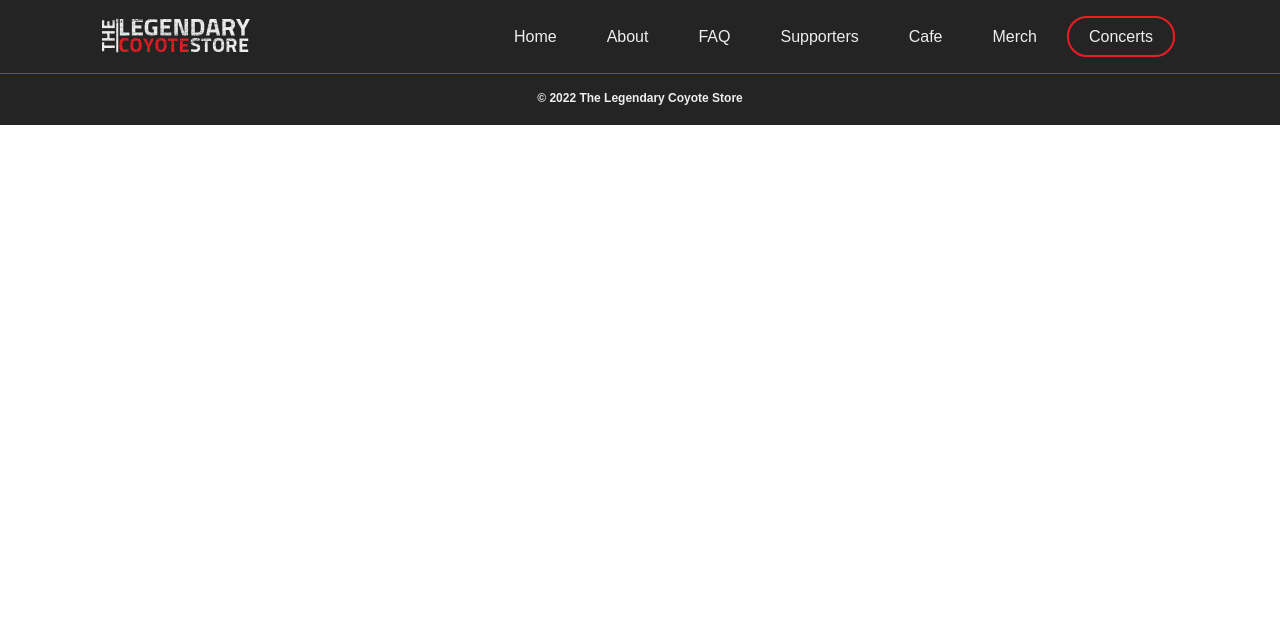
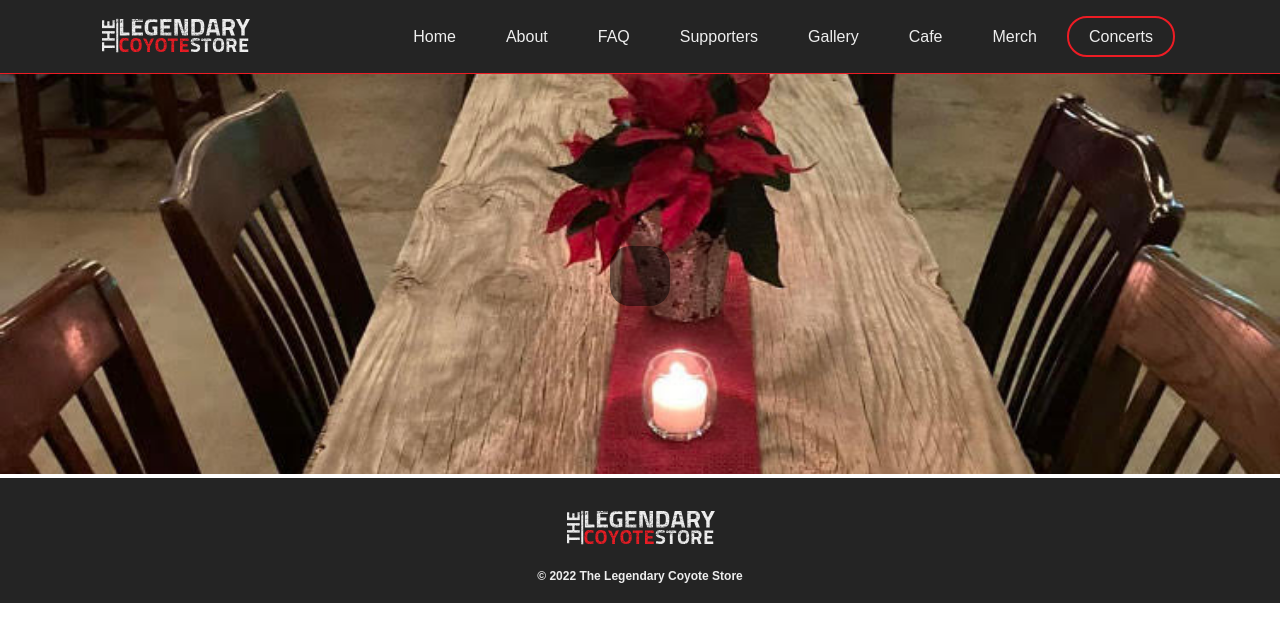
Before and after one commit to BMasonJ13/coyote-store-website, a React (Create React App) app: page /Cafe in a window 1280 px wide. Shown: the top 642 px of the page. Built offline with nearby package versions, Linux system fonts and the light colour scheme; a web font is replaced by a local one.

Commit message:
Added Tabs

```diff
--- a/src/components/navbar/navbar.css
+++ b/src/components/navbar/navbar.css
@@ -115,7 +115,7 @@ nav{
 .is-active-drawer ul .nav-link{
     margin: 0;
     padding: 0;
-    height: 75px;
+    height: 60px;
     width: 100%;
     text-align: center;
 
@@ -194,6 +194,9 @@ nav{
     .hamburger{
         display: none;
     }
+    .is-active-drawer{
+        display: none;
+    }
     nav{
         display: block;
     }
--- a/src/components/navbar/navbar.js
+++ b/src/components/navbar/navbar.js
@@ -25,6 +25,7 @@ const NavBar = () =>
                     <Link className="nav-link" to="/About">About</Link>
                     <Link className="nav-link" to="/FAQ">FAQ</Link>
                     <Link className="nav-link" to="/Supporters">Supporters</Link>
+                    <Link className="nav-link" to="/Gallery">Gallery</Link>
                     <Link className="nav-link" to="/Cafe">Cafe</Link>
                     <Link className="nav-link" to="/Merch">Merch</Link>
                     <Link className="nav-link" id="action" to="/Concerts">Concerts</Link>
@@ -42,6 +43,7 @@ const NavBar = () =>
                     <Link className="nav-link" to="/About">About</Link>
                     <Link className="nav-link" to="/FAQ">FAQ</Link>
                     <Link className="nav-link" to="/Supporters">Supporters</Link>
+                    <Link className="nav-link" to="/Gallery">Gallery</Link>
                     <Link className="nav-link" to="/Cafe">Cafe</Link>
                     <Link className="nav-link" to="/Merch">Merch</Link>
                     <Link className="nav-link" to="/Concerts">Concerts</Link>
--- a/src/pages/cafe.css
+++ b/src/pages/cafe.css
@@ -0,0 +1,4 @@
+
+.cafe-banner-section{
+    margin-top: 74px;
+}
--- a/src/pages/cafe.js
+++ b/src/pages/cafe.js
@@ -2,7 +2,12 @@
 import React from "react";
 
 import NavBar from "../components/navbar/navbar";
+import Banner from "../components/banner/banner";
 import Footer from "../components/footer/Footer";
+
+import PartyImage from '../res/Party.jpg'
+
+import './cafe.css'
 
 const Cafe = () =>
 {
@@ -10,6 +15,9 @@ const Cafe = () =>
     return(
         <>
             <NavBar />
+            <div className="cafe-banner-section">
+                <Banner image={PartyImage}/>
+            </div>
             <Footer />
         </>
     )
```
Also changed, not shown: src/res/Party.jpg (added).
